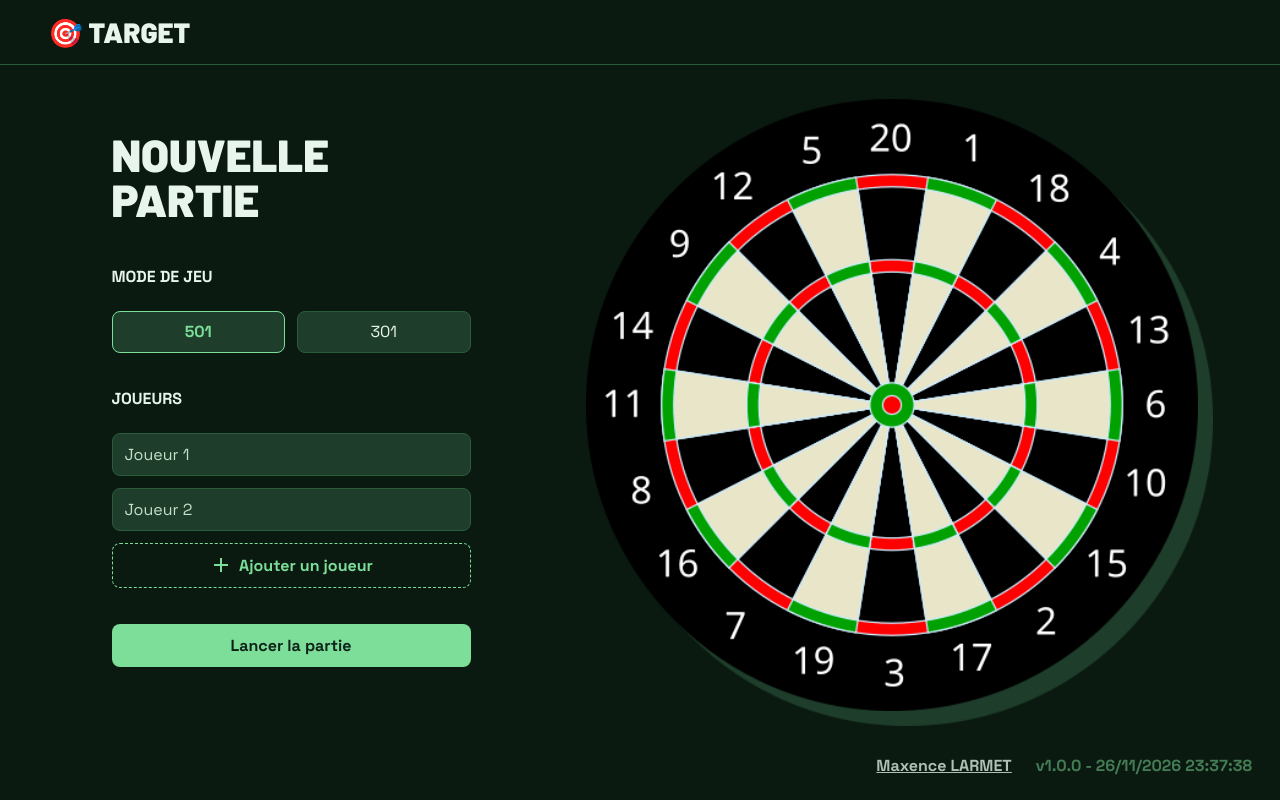
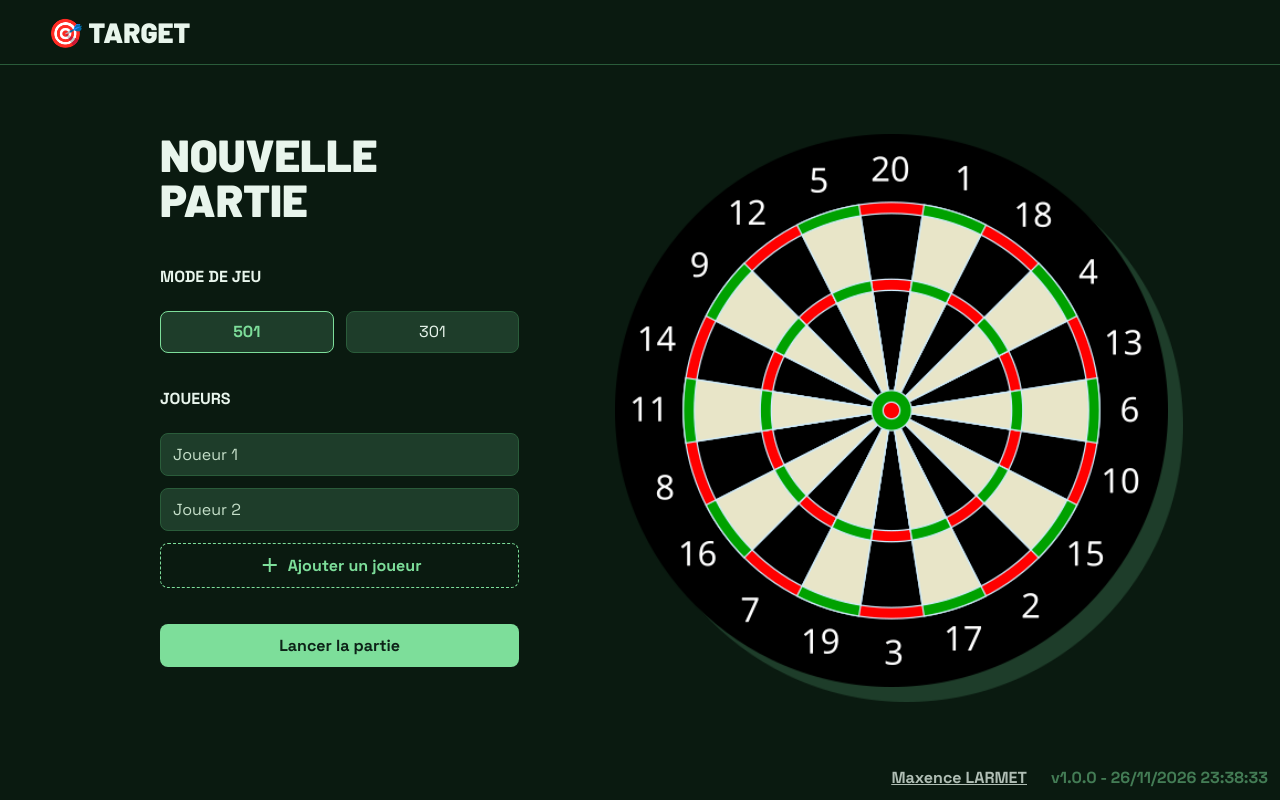
Before and after one commit to mlarmet/target, a React (Vite) app: page /target/setup in a window 1280 px wide. Built offline with nearby package versions, Linux system fonts and the light colour scheme.

Commit message:
Start RWD : home and setup pages

```diff
--- a/src/App.scss
+++ b/src/App.scss
@@ -1,7 +1,7 @@
 main {
 	position: relative;
 
-	overflow: hidden;
+	overflow-x: hidden;
 
 	display: flex;
 	align-items: center;
--- a/src/components/Footer/Footer.scss
+++ b/src/components/Footer/Footer.scss
@@ -15,10 +15,18 @@ footer {
 
 	#infos {
 		display: flex;
+		flex-wrap: wrap;
 
-		gap: 24px;
+		align-items: flex-end;
+		justify-content: flex-end;
 
-		padding: 0 16px 12px 0;
+		gap: 6px 24px;
+
+		padding: 0;
+
+		@media screen and (max-width: 950px) {
+			font-size: 14px;
+		}
 
 		p {
 			font-weight: 700;
--- a/src/components/Footer/Footer.tsx
+++ b/src/components/Footer/Footer.tsx
@@ -19,14 +19,16 @@ export default function Footer({ reverse }: FooterProps) {
 			minute: "2-digit",
 			second: "2-digit",
 			hour12: false,
-		})
-			.format(date)
-			.replace(",", " -");
+		}).format(date);
 	};
 	return (
 		<footer className={reverse ? "reverse" : ""}>
 			<div id="infos">
-				<p id="author">Maxence LARMET</p>
+				<p id="author">
+					<a className="link" target="_blank" href="https://mlarmet.github.io/">
+						Maxence LARMET
+					</a>
+				</p>
 				<p id="build-date">
 					v{__BUILD_INFOS__.version} - {formatDate(__BUILD_INFOS__.date)}
 				</p>
--- a/src/index.scss
+++ b/src/index.scss
@@ -74,6 +74,10 @@ body {
 		border-radius: 32px;
 		overflow: hidden;
 		border: 1px solid var(--color-others-border);
+	}
+
+	@media screen and (max-height: calc(variables.$ipad-height + 1px)) {
+		min-height: 100dvh;
 	}
 }
 
--- a/src/views/Home/Home.scss
+++ b/src/views/Home/Home.scss
@@ -1,7 +1,40 @@
+// Utilities
+@use "../../utils/variables";
+
 main#home {
-	gap: 128px;
+	background: linear-gradient(var(--color-background-variant) 0%, var(--color-background-default) 100%);
+	padding: 24px;
 
-	background: linear-gradient(var(--color-background-variant) 0%, var(--color-background-default) 100%);
+	#container {
+		display: flex;
+		align-items: center;
+
+		width: 100%;
+		gap: 128px;
+	}
+
+	@media screen and (max-width: 1200px) {
+		#container {
+			gap: 64px;
+		}
+	}
+
+	@media screen and (max-width: 950px) {
+		#container {
+			flex-direction: column;
+			gap: 64px;
+
+			margin: auto 0;
+		}
+
+		#left {
+			flex: 0 !important;
+		}
+
+		#right {
+			display: none !important;
+		}
+	}
 
 	#left,
 	#right,
@@ -11,21 +44,18 @@ main#home {
 		flex-direction: column;
 	}
 
-	#left,
-	#right {
+	#left {
 		flex: 1;
-		align-items: center;
-	}
-
-	#left {
 		align-items: flex-end;
 	}
 
 	#right {
+		flex: 1;
 		align-items: flex-start;
 	}
 
 	#box {
+		z-index: 2;
 		gap: 48px;
 
 		border-radius: 12px;
@@ -42,7 +72,17 @@ main#home {
 	}
 
 	#devise {
+		z-index: 2;
 		gap: 24px;
+		padding: 24px;
+
+		@media screen and (max-width: 650px) {
+			border-radius: 12px;
+			border: 1px solid var(--color-others-border);
+
+			background-color: var(--color-background-default);
+			padding-top: 18px;
+		}
 
 		.title {
 			&:nth-child(1) {
@@ -66,6 +106,14 @@ main#home {
 
 		opacity: 50%;
 		transform: translate(50%, -50%);
+
+		height: 80%;
+		max-height: 720px;
+
+		@media screen and (max-width: calc(variables.$ipad-width + 1px)) {
+			position: fixed !important;
+			height: 62%;
+		}
 	}
 
 }
--- a/src/views/Home/Home.tsx
+++ b/src/views/Home/Home.tsx
@@ -14,6 +14,7 @@ export default function Home() {
 		<>
 			<Header />
 			<main id="home">
+				<div id="container">
 					<div id="left">
 						<div id="box">
 							<h1 className="title main">{__APP_NAME__}</h1>
@@ -33,7 +34,7 @@ export default function Home() {
 							<h1 className="title main">Lance.</h1>
 							<h1 className="title main">Domine.</h1>
 						</div>
-
+					</div>
 					<img id="decoration" src={dartboard} alt="decoration" />
 				</div>
 			</main>
--- a/src/views/Loading/Loading.scss
+++ b/src/views/Loading/Loading.scss
@@ -18,6 +18,9 @@
 	img {
 		animation: rotation 2s infinite linear;
 
+		max-width: 80%;
+		max-height: 80%;
+
 		@keyframes rotation {
 			0% {
 				transform: rotate(0deg);
--- a/src/views/Setup/Setup.scss
+++ b/src/views/Setup/Setup.scss
@@ -1,9 +1,15 @@
+// Utilities
+@use "../../utils/variables";
+
 main#setup {
 	min-height: 0;
 
 	background-color: var(--color-background-default);
 
 	justify-content: center;
+
+
+	width: 100%;
 
 	gap: 48px;
 
@@ -44,48 +50,78 @@ main#setup {
 	}
 
 	#left {
+		z-index: 2;
+
 		flex: 1;
 
 		display: flex;
 		flex-direction: column;
 		justify-content: flex-start;
-		gap: 48px;
 
 		height: 100%;
 
-		padding: 64px 48px;
 		max-width: 455px;
+		padding: 64px 48px 0 48px;
+
+		width: 100%;
+
+
+		@media screen and (max-width: 1050px) {
+			padding: 36px 24px 18px 24px;
+			justify-content: center;
+
+		}
 	}
 
-	#right {
-		flex: 1;
 
-		display: flex;
-		justify-content: center;
-		align-items: center;
+	#decoration {
+		filter: drop-shadow(15px 15px 0 var(--color-background-variant));
 
 		max-width: 650px;
 		max-height: 650px;
 
-		height: 100%;
+		height: 80%;
 
-		img {
-			filter: drop-shadow(15px 15px 0 var(--color-background-variant));
+		@media screen and (max-width: 1050px) {
+			position: fixed !important;
+
+			top: 50%;
+			right: 0;
+
+			opacity: 50%;
+			transform: translate(50%, -50%);
+
+			max-height: 720px;
+			height: 62%;
 		}
 	}
 
 	form {
+		min-height: 0;
+		overflow-y: auto;
+
 		display: flex;
 		flex-direction: column;
 		gap: 36px;
 
-		&,
-		.form-container:has(#players) {
-			min-height: 0;
+		.title {
+			margin-bottom: 12px;
 		}
 
-		#players {
-			overflow-y: auto;
+		@media screen and (max-width: 1050px) {
+			gap: 24px;
+			padding: 24px;
+			border-radius: 12px;
+
+			border: 1px solid var(--color-others-border);
+			background-color: rgba(10, 26, 16, 0.75);
+			// background-color: var(--color-text-cta);
+			backdrop-filter: blur(10px);
+
+			.title {
+				font-size: 48px;
+				line-height: 34px;
+			}
 		}
 	}
 }
--- a/src/views/Setup/Setup.tsx
+++ b/src/views/Setup/Setup.tsx
@@ -123,9 +123,9 @@ export default function Setup() {
 					<p>J'ai dit non, c'est moi qui décide. D'accord ?</p>
 				</div>
 				<div id="left">
-					<h1 className="title main">Nouvelle partie</h1>
+					<form action={startGame}>
+						<h1 className="title main">Nouvelle partie</h1>
 
-					<form action={startGame}>
 						<div className="form-container">
 							<h3 className="form-title">Mode de jeu</h3>
 							<div id="mode" className="form-row">
@@ -159,6 +159,7 @@ export default function Setup() {
 												value={player.name}
 												placeholder={`Joueur ${i + 1}`}
 												className="input"
+												maxLength={__MAX_LENGTH__.name}
 												onChange={(e) => updatePlayer(i, e.target.value)}
 												onBlur={() => handleBlur(i)}
 												onFocus={() => handleFocus(i)}
@@ -193,9 +194,7 @@ export default function Setup() {
 					</form>
 				</div>
 
-				<div id="right">
-					<img id="decoration" src={dartboard} alt="decoration" />
-				</div>
+				<img id="decoration" src={dartboard} alt="decoration" />
 			</main>
 			<Footer />
 		</>
--- a/src/vite-env.d.ts
+++ b/src/vite-env.d.ts
@@ -7,3 +7,7 @@ declare const __BUILD_INFOS__: {
 	version: string;
 	date: date;
 };
+
+declare const __MAX_LENGTH__: {
+	name: number;
+};
--- a/vite.config.ts
+++ b/vite.config.ts
@@ -60,5 +60,6 @@ export default defineConfig({
 		__BASE_URL__: JSON.stringify(baseUrl),
 		__APP_NAME__: JSON.stringify("🎯 Target"),
 		__BUILD_INFOS__: JSON.stringify(build),
+		__MAX_LENGTH__: JSON.stringify({ name: 20 }),
 	},
 });
```
Lines whose indentation alone changed are shown as unchanged.
